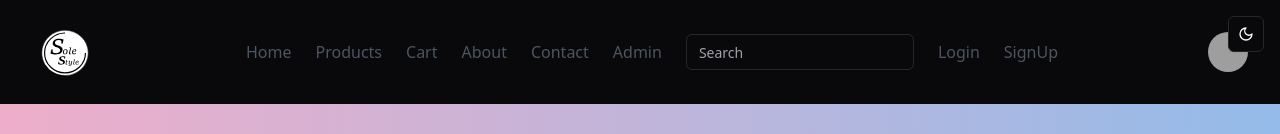
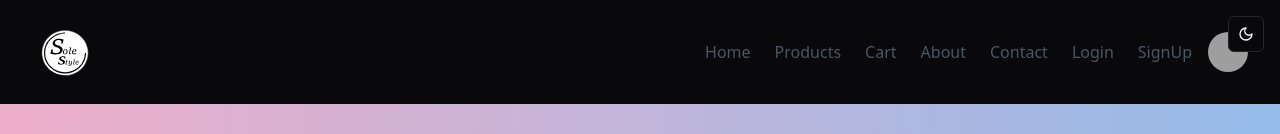
Before and after one commit to hanish-con/sole-style, a React (Vite) app in the folder frontend/: page / in a window 1280 px wide. Shown: the top 134 px of the page. Built offline with nearby package versions, Linux system fonts and the light colour scheme; grey boxes are pictures that could not be loaded.

Commit message:
Added protected route and save token in localstorage

```diff
--- a/frontend/src/App.tsx
+++ b/frontend/src/App.tsx
@@ -13,40 +13,48 @@ import ProductPage from "./pages/admin/products";
 import MainLayout from "./pages/main";
 import Products from "./pages/products";
 import ProductDetails from "./pages/productdetails";
+import ProtectedRoute from "./pages/commons/protect";
 
 function App() {
   const [token, setToken] = useState("");
+  const [user, setUser] = useState(null);
   const location = useLocation();
   // console.log({ location });
 
-  // check if the path is allowed to show header and footer
-  // TODO: think of a better way to show header and footer
-  const is_allowed = (path: string) => {
-    // don't show header and footer for /login and /signup
-    const disallowed_routes = ["/login", "/signup", "/admin"];
-    return !disallowed_routes.some(p => path === p);
-    // return !(path === "/login" || path === "/signup");
+  const setUserAndToken = ({ token, user }) => {
+    setToken(token);
+    setUser(user);
+    localStorage.setItem('token', token);
+    localStorage.setItem('user', JSON.stringify(user));
   }
+
   return (
     <ThemeProvider defaultTheme="dark" storageKey="vite-ui-theme">
       <ModeToggle />
 
       {/* { (token || is_allowed(location.pathname)) &&  <Header token={token} callback={(t: string) => setToken(t)} /> } */}
       <Routes>
-        <Route path="/" element={<MainLayout token={token} setToken={setToken} ></MainLayout>}>
-        <Route path="/login" element={<LoginForm callback={setToken} />}></Route>
-        <Route path="/signup" element={<SignUpForm />}></Route>
+          <Route path="/login" element={<LoginForm callback={setUserAndToken} />}></Route>
+          <Route path="/signup" element={<SignUpForm />}></Route>
+        <Route path="/" element={<MainLayout token={token} user={user} setToken={setToken} ></MainLayout>}>
           <Route index element={<Home />}></Route>
           <Route path="/products" element={<Products />}></Route>
           <Route path="/products/:id" element={<ProductDetails />}></Route>
 
           <Route path="/admin" element={<AdminDashboard>
-                </AdminDashboard>}  >
-            {/* <Route index element={<AdminDashboard>
-                <h1>Foo Bar</h1>
-                </AdminDashboard>}> */}
-                <Route index element={<ProductPage></ProductPage>}></Route>
-                <Route path="product/:productId" element={<ProductViewPage></ProductViewPage>}></Route>
+          </AdminDashboard>}  >
+            <Route index element={
+              <ProtectedRoute token={token}>
+                <ProductPage></ProductPage>
+              </ProtectedRoute>
+
+            }></Route>
+            <Route path="product/:productId" element={
+              <ProtectedRoute token={token}>
+                <ProductViewPage></ProductViewPage>
+              </ProtectedRoute>
+            }
+            ></Route>
             {/* </Route> */}
           </Route>
           <Route path="*" element={<NotFound />} />
--- a/frontend/src/pages/commons/header.tsx
+++ b/frontend/src/pages/commons/header.tsx
@@ -2,13 +2,16 @@
 import * as React from "react";
 import { Link, useNavigate } from "react-router-dom";
 import { Menu } from "lucide-react";
-import { Input } from "@/components/ui/input";
 import { Avatar, AvatarFallback, AvatarImage } from "@/components/ui/avatar";
 import SoleStyleLogo from '../../assets/SoleStyleLogo.svg';
+import { UserModel } from "@/models/user";
 
-export default function Header({ token, callback }: { token: string, callback: (_: string) => void }) {
+export default function Header({ callback }: { callback: (_: string) => void }) {
     const [state, setState] = React.useState(false)
     const navigate = useNavigate();
+
+    const user = JSON.parse(localStorage.getItem('user'));
+    const token = localStorage.getItem('token');
 
     const menus = [
         { title: "Home", path: "/" },
@@ -16,11 +19,13 @@ export default function Header({ token, callback }: { token: string, callback: (
         { title: "Cart", path: "/cart" },
         { title: "About", path: "/about" },
         { title: "Contact", path: "/contact" },
-        { title: "Admin", path: "/admin" },
+        // { title: "Admin", path: "/admin" },
     ]
 
     const logout = (e) => {
         // unset token
+        localStorage.removeItem('token');
+        localStorage.removeItem('user');
         callback("");
         navigate("/login", { replace: true });
     }
@@ -49,8 +54,8 @@ export default function Header({ token, callback }: { token: string, callback: (
                         className={`flex-1 justify-self-center pb-3 mt-8 md:block md:pb-0 md:mt-0 ${state ? "block" : "hidden"
                             }`}
                     >
-                        <ul className="justify-center items-center space-y-8 md:flex md:space-x-6 md:space-y-0">
-                            {menus.map((item, idx) => (
+                        <ul className="justify-end items-center space-y-8 md:flex md:space-x-6 md:space-y-0 me-4">
+                            {user?.role !== "Admin" && menus.map((item, idx) => (
                                 <li key={idx} className="text-gray-600 hover:text-violet-600">
                                     <Link to={item.path}>{item.title}</Link>
                                 </li>
@@ -64,9 +69,6 @@ export default function Header({ token, callback }: { token: string, callback: (
                                     </li>
                                 )
                             }
-                            <form>
-                                <Input type="text" placeholder="Search" />
-                            </form>
                             {
                                 // if token is not set, show login and signup
                                 !token && (
--- /dev/null
+++ b/frontend/src/pages/commons/protect.tsx
@@ -0,0 +1,16 @@
+import React from 'react'
+import {Navigate, useLocation} from "react-router-dom"
+
+const ProtectedRoute = ({ children }) => {
+    const location = useLocation();
+
+    const token = localStorage.getItem('token');
+
+    if(!token) {
+        return <Navigate to="/" state={{ from: location}} replace />
+    }
+    return children
+
+};
+
+export default ProtectedRoute;
--- a/frontend/src/pages/login.tsx
+++ b/frontend/src/pages/login.tsx
@@ -36,7 +36,6 @@ export function LoginForm({ callback }) {
     const [loginError, setLoginError] = useState("");
 
     const handleSubmit = async (values: z.infer<typeof formSchema>) => {
-        console.log({ values });
         const res = await loginUser((values as unknown) as UserModel);
         if (!res.ok) {
             const { error } = await res.json();
@@ -47,8 +46,15 @@ export function LoginForm({ callback }) {
             return;
         }
 
-        const { token } = await res.json();
-        callback(token);
+        const { token, user } = await res.json();
+        callback({
+            token,
+            user
+        });
+        if (user.role === "Admin") {
+            navigate("/admin");
+            return;
+        }
         navigate("/");
         return;
     }
--- a/frontend/src/pages/main.tsx
+++ b/frontend/src/pages/main.tsx
@@ -2,10 +2,10 @@ import { Outlet } from "react-router-dom";
 import Header from "./commons/header";
 import Footer from "./commons/footer";
 
-export default function MainLayout({ token, setToken }) {
+export default function MainLayout({ token, setToken, user }) {
     return (
         <>
-            <Header token={token} callback={(t: string) => setToken(t)} />
+            <Header token={token} user={user} callback={(t: string) => setToken(t)} />
                 <Outlet />
             <Footer />
         </>
--- a/frontend/src/utils/api.tsx
+++ b/frontend/src/utils/api.tsx
@@ -23,7 +23,6 @@ export async function getProducts(filter): Promise<
 { totalProducts: number, products: Product[] } | null
 >   {
     try {
-        console.log("Fetching products...");
         const response = await fetch("http://localhost:3002/products", {
             method: "GET",
             headers: {
```
Also changed, not shown: frontend/src/components/layout/table/data-table.tsx (+7 -3 lines).
